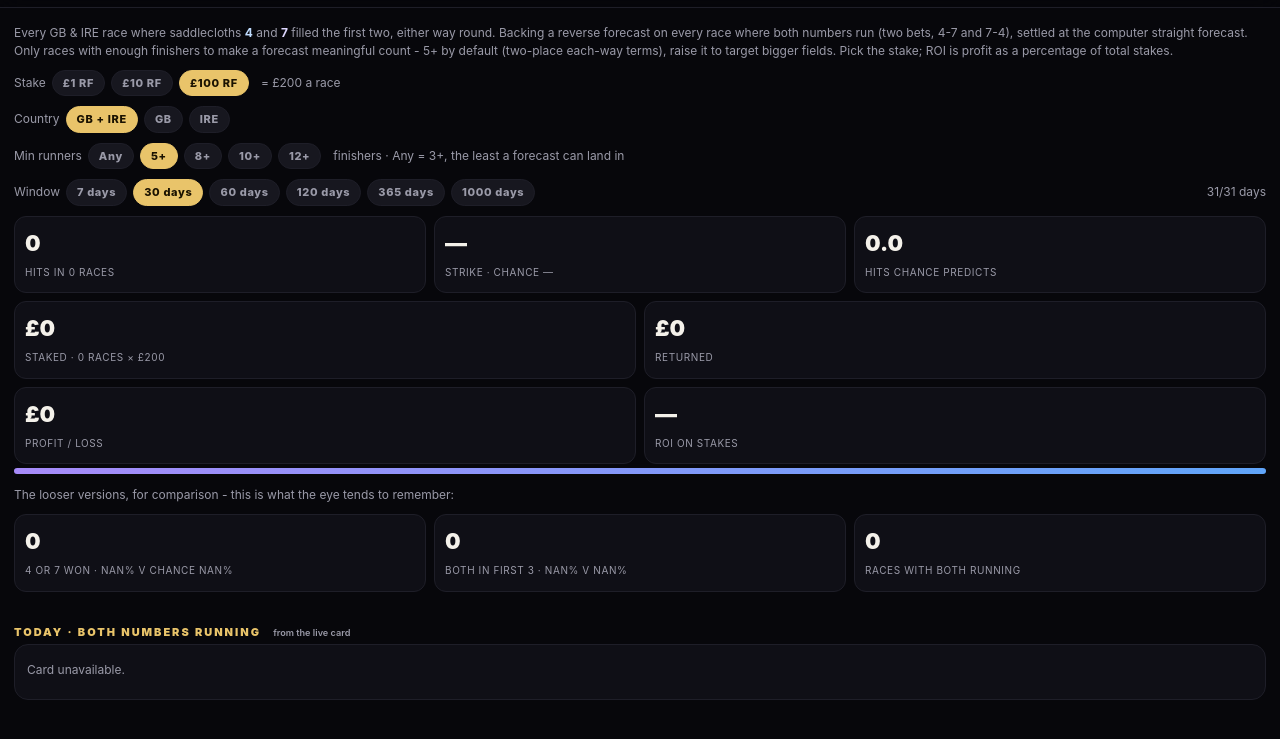
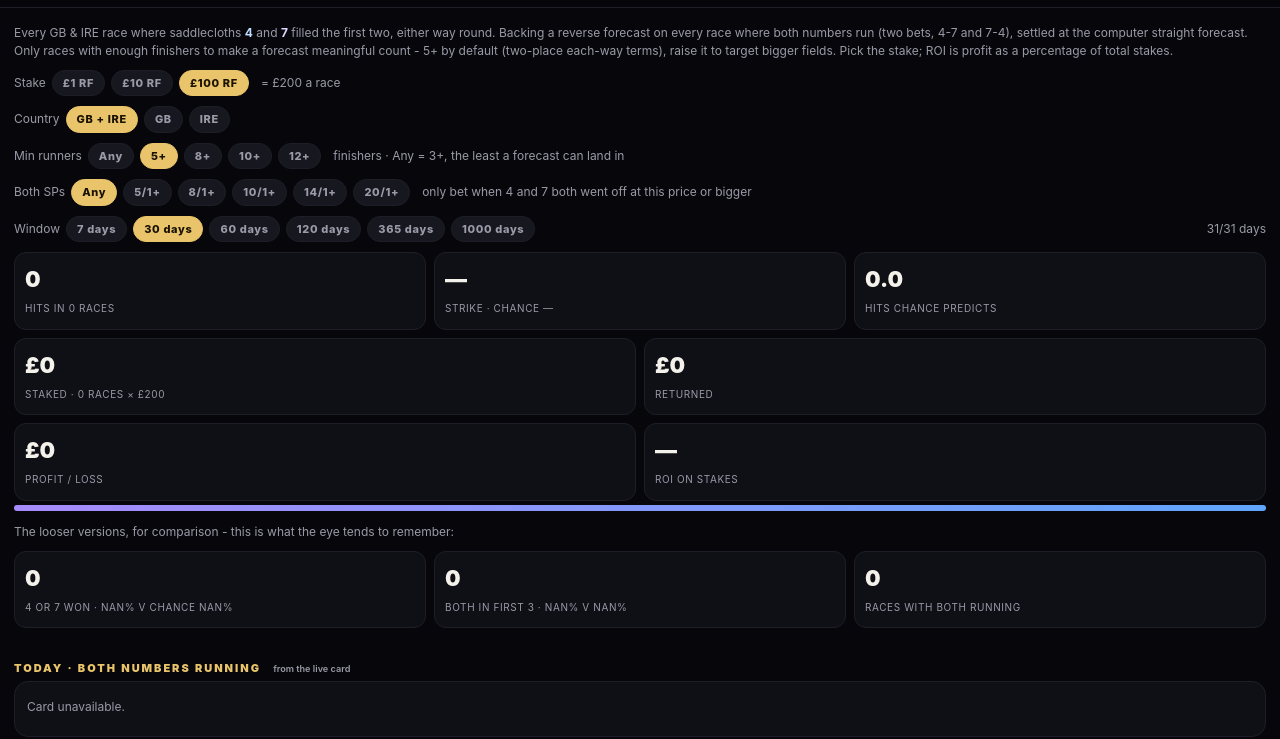
Before and after one commit to igxdev86/raceside, a plain HTML site: page 47.html in a window 1280 px wide. Shown: the part 40-779 px from the top of the page. Drawn offline with Linux system fonts and the light colour scheme; no server answers.

Commit message:
4&7: Both SPs chips - only count races where 4 and 7 both went off at the chosen price or bigger
Co-Authored-By: Claude Fable 5.1 <noreply@anthropic.com>
Claude-Session: https://claude.ai/code/session_01PJ4sjqwmDHRsyLibGmEa2W

```diff
--- a/47.html
+++ b/47.html
@@ -29,6 +29,7 @@ h3{margin:16px 0 8px;font-size:11px;letter-spacing:.18em;text-transform:uppercas
 <div class="ctl"><span class="note" style="margin:0">Stake</span><a class="chip" data-s="1">£1 RF</a><a class="chip" data-s="10">£10 RF</a><a class="chip on" data-s="100">£100 RF</a><span class="note" style="margin:0 0 0 6px">= £<span id="unit2">200</span> a race</span></div>
 <div class="ctl"><span class="note" style="margin:0">Country</span><a class="chip on" data-c="all">GB + IRE</a><a class="chip" data-c="gb">GB</a><a class="chip" data-c="ire">IRE</a></div>
 <div class="ctl"><span class="note" style="margin:0">Min runners</span><a class="chip" data-m="3">Any</a><a class="chip on" data-m="5">5+</a><a class="chip" data-m="8">8+</a><a class="chip" data-m="10">10+</a><a class="chip" data-m="12">12+</a><span class="note" style="margin:0 0 0 6px">finishers · Any = 3+, the least a forecast can land in</span></div>
+<div class="ctl"><span class="note" style="margin:0">Both SPs</span><a class="chip on" data-o="1">Any</a><a class="chip" data-o="6">5/1+</a><a class="chip" data-o="9">8/1+</a><a class="chip" data-o="11">10/1+</a><a class="chip" data-o="15">14/1+</a><a class="chip" data-o="21">20/1+</a><span class="note" style="margin:0 0 0 6px">only bet when 4 and 7 both went off at this price or bigger</span></div>
 <div class="ctl"><span class="note" style="margin:0">Window</span><a class="chip" data-d="7">7 days</a><a class="chip on" data-d="30">30 days</a><a class="chip" data-d="60">60 days</a><a class="chip" data-d="120">120 days</a><a class="chip" data-d="365">365 days</a><a class="chip" data-d="1000">1000 days</a><span class="note" id="st" style="margin:0 0 0 auto"></span></div>
 <div class="kv" id="kv"></div>
 <div class="kv" id="money" style="margin-top:8px;grid-template-columns:repeat(2,1fr)"></div>
@@ -70,7 +71,7 @@ const frac = (dec) => { const v = Number(dec); if (!(v > 1)) return ''; const o
 const IRE_COURSES = /^(ballinrobe|bellewstown|clonmel|cork|curragh|down royal|downpatrick|dundalk|fairyhouse|galway|gowran|kilbeggan|killarney|laytown|leopardstown|limerick|listowel|naas|navan|punchestown|roscommon|sligo|thurles|tipperary|tramore|wexford)\b/i; const isIre = c => /\(IRE\)/i.test(c) || IRE_COURSES.test(String(c || '').trim());
 const cache = {}; let token = 0;
 async function getDay(d) { if (cache[d] && d !== ukd(0)) return cache[d]; try { const r = await fetch('/api/priceday?v=5&date=' + d + (d === ukd(0) ? '&t=' + Math.floor(Date.now() / 120000) : '')); const j = await r.json(); cache[d] = (j && j.races) || []; } catch { cache[d] = []; } return cache[d]; }
-function scan(races, d) { const out = []; races.forEach(rc => { const rs = (rc.runners || []).filter(x => x && x.num && x.pos); const n = rs.length; const has4 = rs.find(x => x.num === '4'), has7 = rs.find(x => x.num === '7'); if (!has4 || !has7 || n < MINR) return;
+function scan(races, d) { const out = []; races.forEach(rc => { const rs = (rc.runners || []).filter(x => x && x.num && x.pos); const n = rs.length; const has4 = rs.find(x => x.num === '4'), has7 = rs.find(x => x.num === '7'); if (!has4 || !has7 || n < MINR) return; if (MINO > 1 && !(Number(has4.d) >= MINO && Number(has7.d) >= MINO)) return;
     const p1 = rs.find(x => x.pos === '1'), p2 = rs.find(x => x.pos === '2'); const hit = p1 && p2 && ((p1.num === '4' && p2.num === '7') || (p1.num === '7' && p2.num === '4'));
     // no declared CSF (Irish racing): estimate it - fair forecast from the two SPs normalised for the book, scaled by 0.71, which is what declared UK CSFs pay against the same fair figure
     let csf = rc.csf, est = false; if (!csf && p1 && p2 && Number(p1.d) > 1 && Number(p2.d) > 1) { const book = rs.reduce((a, x) => a + (Number(x.d) > 1 ? 1 / Number(x.d) : 0), 0) || 1; const pa = (1 / Number(p1.d)) / book, pb = (1 / Number(p2.d)) / book; csf = Math.round(0.71 / (pa * pb / (1 - pa)) * 100) / 100; est = true; }
@@ -81,7 +82,7 @@ function scan(races, d) { const out = []; races.forEach(rc => { const rs = (rc.r
 async function run(days) { const my = ++token; $('hits').innerHTML = ''; $('days').innerHTML = ''; $('fields').innerHTML = ''; $('kv').innerHTML = ''; const all = []; const list = []; for (let i = 0; i <= days; i++) list.push(ukd(i));   // 0 = today: finished races only
   let done = 0; const q = list.slice(); const work = async () => { while (q.length) { const d = q.shift(); const rc = await getDay(d); if (my !== token) return; all.push(...scan(rc, d)); done++; $('prog').style.width = Math.round(done / (days + 1) * 100) + '%'; $('st').textContent = done + '/' + (days + 1) + ' days'; } };
   await Promise.all([work(), work(), work(), work(), work(), work()]); if (my !== token) return; RAW = { days, list }; draw(all, days); }
-let UNIT = 100; let MINR = 5; let CTRY = 'all'; let LAST = null; let RAW = null;
+let UNIT = 100; let MINR = 5; let MINO = 1; let CTRY = 'all'; let LAST = null; let RAW = null;
 function draw(all, days) { LAST = { all, days }; all.sort((a, b) => (b.d + b.t).localeCompare(a.d + a.t)); const hits = all.filter(x => x.hit); const races = all.length; const stake = races * 2 * UNIT; const ret = hits.reduce((a, x) => a + (x.csf || 0), 0) * UNIT; const pl = ret - stake; const money = v => (v < 0 ? '-' : '') + '£' + Math.abs(v).toLocaleString('en-GB', { maximumFractionDigits: 0 });
   $('money').innerHTML = `<div><b>${money(stake)}</b><span>staked · ${races} races × £${2 * UNIT}</span></div><div><b>${money(ret)}</b><span>returned</span></div><div><b class="${pl > 0 ? 'pos' : pl < 0 ? 'neg' : ''}">${pl > 0 ? '+' : ''}${money(pl)}</b><span>profit / loss</span></div><div><b class="${pl > 0 ? 'pos' : pl < 0 ? 'neg' : ''}">${stake ? (pl / stake * 100).toFixed(1) + '%' : '—'}</b><span>ROI on stakes</span></div>`;
   const grp = (key, el, min) => { const g = {}; all.forEach(x => { const k = key(x); const v = g[k] = g[k] || { n: 0, h: 0, ex: 0, ret: 0 }; v.n++; v.ex += 2 / (x.n * (x.n - 1)); if (x.hit) { v.h++; v.ret += x.csf || 0; } }); const rows = Object.entries(g).filter(([, v]) => v.h >= (min || 0)).sort((a, b) => (b[1].ret - b[1].n * 2) / (b[1].n * 2) - (a[1].ret - a[1].n * 2) / (a[1].n * 2));
@@ -100,11 +101,12 @@ function draw(all, days) { LAST = { all, days }; all.sort((a, b) => (b.d + b.t).
 async function today() { try { const r = await fetch('/api/upcoming?t=' + Math.floor(Date.now() / 300000)); const j = await r.json(); const by = {}; (j && j.rides || []).filter(x => x.day === 'today').forEach(x => { const k = x.t + '|' + x.course; (by[k] = by[k] || { t: x.t, course: x.course, rs: [] }).rs.push(x); });
     const res = await getDay(ukd(0)); const tk = t => { const m = String(t || '').match(/(\d{1,2}):(\d{2})/); if (!m) return ''; let h = +m[1]; if (h >= 13) h -= 12; return h + ':' + m[2]; }; const nc = c => String(c || '').toLowerCase().replace(/\s*\((aw|ire)\)/g, '').replace(/[^a-z]/g, '');
     const rows = Object.values(by).filter(g => CTRY === 'all' || (CTRY === 'ire') === isIre(g.course)).map(g => { const rc = res.find(r => tk(r.t) === tk(g.t) && nc(r.course) === nc(g.course) && (r.runners || []).some(x => x.pos)); const rs = rc ? rc.runners.filter(x => x.pos) : []; const p1 = rs.find(x => x.pos === '1'), p2 = rs.find(x => x.pos === '2');
-      return { ...g, h4: g.rs.find(x => String(x.num) === '4'), h7: g.rs.find(x => String(x.num) === '7'), n: g.rs.length, p1, p2, hit: !!(p1 && p2 && ((p1.num === '4' && p2.num === '7') || (p1.num === '7' && p2.num === '4'))), csf: rc && rc.csf }; }).filter(g => g.h4 && g.h7).sort((a, b) => a.t.localeCompare(b.t));
+      return { ...g, h4: g.rs.find(x => String(x.num) === '4'), h7: g.rs.find(x => String(x.num) === '7'), n: g.rs.length, p1, p2, hit: !!(p1 && p2 && ((p1.num === '4' && p2.num === '7') || (p1.num === '7' && p2.num === '4'))), csf: rc && rc.csf }; }).filter(g => g.h4 && g.h7 && (MINO <= 1 || (Number(g.h4.d) >= MINO && Number(g.h7.d) >= MINO))).sort((a, b) => a.t.localeCompare(b.t));
     const landed = rows.filter(g => g.hit).length, run = rows.filter(g => g.p1).length; $('todayst').textContent = run ? run + ' run · ' + landed + ' hit' + (landed === 1 ? '' : 's') : '';
     $('today').innerHTML = rows.length ? rows.map(g => `<div class="up"><b>${esc(g.t)}</b><div><b style="font-weight:800">${esc(g.course)}</b><span> · ${g.n} ran</span><div class="nm"><i class="four">4 ${esc(g.h4.h)}${g.h4.d > 1 ? ' ' + frac(g.h4.d) : ''}</i><i class="seven">7 ${esc(g.h7.h)}${g.h7.d > 1 ? ' ' + frac(g.h7.d) : ''}</i></div>${g.p1 ? `<div class="res ${g.hit ? 'yes' : ''}">${g.hit ? 'HIT' : 'result'} · 1st <b>${esc(g.p1.num)}</b> ${esc(g.p1.h)} ${esc(frac(g.p1.d))}${g.p2 ? ` · 2nd <b>${esc(g.p2.num)}</b> ${esc(g.p2.h)} ${esc(frac(g.p2.d))}` : ''}${g.hit && g.csf ? ' · CSF £' + g.csf.toFixed(2) : ''}</div>` : ''}</div><span>${g.p1 ? (g.hit ? '✓' : '✗') : '1 in ' + Math.round(g.n * (g.n - 1) / 2)}</span></div>`).join('') : '<div class="note" style="padding:10px 12px">No races today with both 4 and 7 declared.</div>'; } catch { $('today').innerHTML = '<div class="note" style="padding:10px 12px">Card unavailable.</div>'; } }
 const rescan = () => { if (RAW) { const all = []; RAW.list.forEach(d => all.push(...scan(cache[d] || [], d))); draw(all, RAW.days); } };
 document.querySelectorAll('.chip[data-c]').forEach(c => c.onclick = () => { document.querySelectorAll('.chip[data-c]').forEach(x => x.classList.remove('on')); c.classList.add('on'); CTRY = c.dataset.c; rescan(); });
+document.querySelectorAll('.chip[data-o]').forEach(c => c.onclick = () => { document.querySelectorAll('.chip[data-o]').forEach(x => x.classList.remove('on')); c.classList.add('on'); MINO = +c.dataset.o; rescan(); today(); });
 document.querySelectorAll('.chip[data-m]').forEach(c => c.onclick = () => { document.querySelectorAll('.chip[data-m]').forEach(x => x.classList.remove('on')); c.classList.add('on'); MINR = +c.dataset.m; if (RAW) { const all = []; RAW.list.forEach(d => all.push(...scan(cache[d] || [], d))); draw(all, RAW.days); } });
 document.querySelectorAll('.chip[data-s]').forEach(c => c.onclick = () => { document.querySelectorAll('.chip[data-s]').forEach(x => x.classList.remove('on')); c.classList.add('on'); UNIT = +c.dataset.s; $('unit2').textContent = UNIT * 2; if (LAST) draw(LAST.all, LAST.days); });
 document.querySelectorAll('.chip[data-d]').forEach(c => c.onclick = () => { document.querySelectorAll('.chip[data-d]').forEach(x => x.classList.remove('on')); c.classList.add('on'); run(+c.dataset.d); });
```
